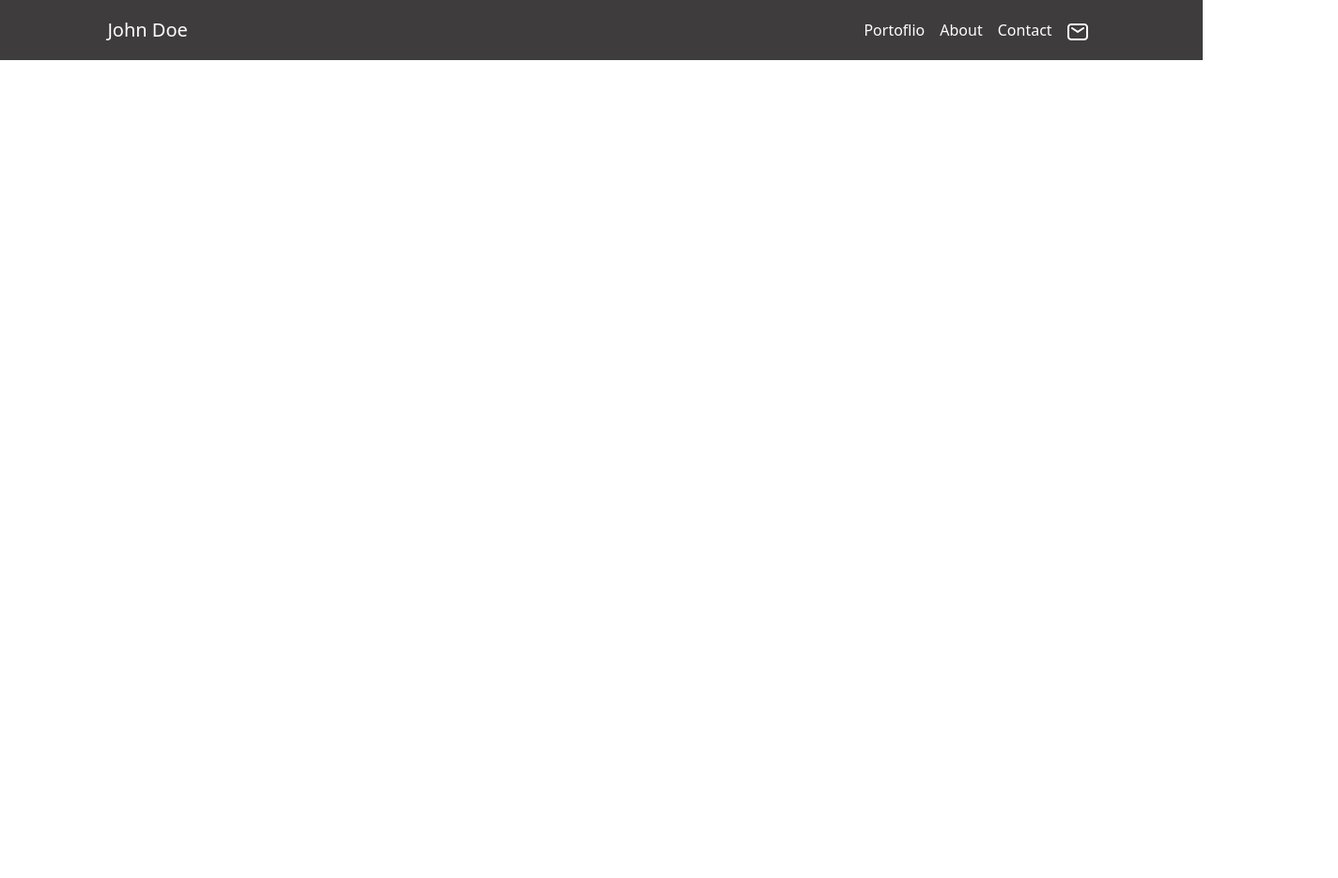
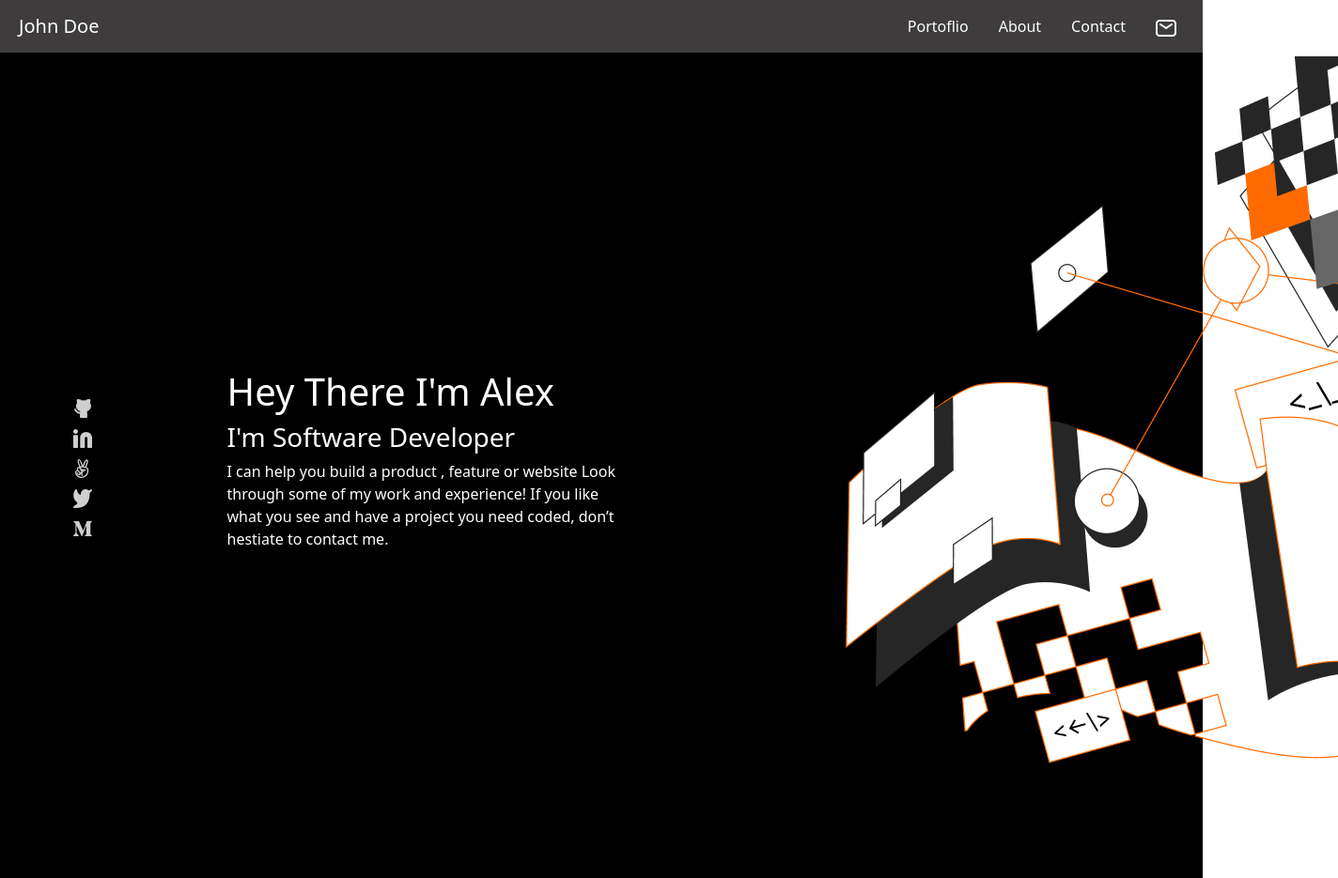
Before and after one commit to fasaldana/portfolio-prototype, a plain HTML site: page index.html in a window 1280 px wide. Shown: the whole page at 94% size, 1424 px wide, since content can reach past the window. Before the commit the page ends 800 px from the top, so only its background shows below. Drawn offline with nearby package versions, Linux system fonts and the light colour scheme.

Commit message:
Update index.html using bootstrap

```diff
--- a/index.html
+++ b/index.html
@@ -11,21 +11,50 @@
     <script src="https://cdn.jsdelivr.net/npm/bootstrap@5.0.2/dist/js/bootstrap.bundle.min.js"
         integrity="sha384-MrcW6ZMFYlzcLA8Nl+NtUVF0sA7MsXsP1UyJoMp4YLEuNSfAP+JcXn/tWtIaxVXM"
         crossorigin="anonymous"></script>
-        <link rel="stylesheet" href="styles.css">
+    <link rel="stylesheet" href="styles.css">
 </head>
 
 <body>
-    <nav class="navbar navbar-expand-lg ">
+    <nav class="navbar navbar-expand-lg p-2">
         <div class="container-fluid">
             <a class="navbar-brand" href="#">John Doe</a>
-            <ul class="navbar-nav" >
-                <li class="nav-item"> <a class="nav-link" href="#">Portoflio</a></li>
-                <li class="nav-item"> <a class="nav-link" href="#">About</a></li>
-                <li class="nav-item"> <a class="nav-link" href="#">Contact</a></li>
-                <li class="nav-item"> <a class="nav-link" href="mailto:test@test.com"><img src="images/icons/email.svg" alt="Email"/></a></li>
+            <ul class="navbar-nav">
+                <li class="nav-item ms-lg-3"> <a class="nav-link" href="#">Portoflio</a></li>
+                <li class="nav-item ms-lg-3"> <a class="nav-link" href="#">About</a></li>
+                <li class="nav-item ms-lg-3"> <a class="nav-link" href="#">Contact</a></li>
+                <li class="nav-item ms-lg-3"> <a class="nav-link" href="mailto:test@test.com"><img
+                            src="images/icons/email.svg" alt="Email" /></a></li>
             </ul>
         </div>
     </nav>
+    <div class="container-fluid bg-black text-white pt-1">
+        <div class="row ps-2">
+            <div class="container col-md-1 align-self-center">
+                <center>
+                    <ul class="list-group list-unstyled gap-2">
+                        <li class="list-group-flush"><a href="#"><img src="images/icons/github.svg" alt=""></a></li>
+                        <li class="list-group-flush"><a href="#"><img src="images/icons/Linkedin.svg" alt=""></a></li>
+                        <li class="list-group-flush"><a href="#"><img src="images/icons/angel-List.svg" alt=""></a></li>
+                        <li class="list-group-flush"><a href="#"><img src="images/icons/twitter.svg" alt=""></a></li>
+                        <li class="list-group-flush"><a href="#"><img src="images/icons/medium.svg" alt=""></a></li>
+                    </ul>
+                </center>
+
+            </div>
+            <div class="container p-5 col-md-5 align-self-center">
+                <h1>Hey There I'm Alex</h1>
+                <h3>I'm Software Developer</h3>
+                <p>I can help you build a product , feature or website Look through some of my work and experience! If
+                    you
+                    like what you see and have a project you need coded,
+                    don’t hestiate to contact me.</p>
+            </div>
+            <div class="col-md-5">
+                <img src="images/icons/Illustration-header.png" alt="">
+            </div>
+
+        </div>
+    </div>
 </body>
 
 </html>
--- a/styles.css
+++ b/styles.css
@@ -1,7 +1,7 @@
-.navbar{
-    background-color: #3E3C3C;
-    padding: 12px 8%;
+.navbar {
+  background-color: #3e3c3c;
 }
-.navbar .navbar-brand ,.navbar .nav-link{
-    color: #fff;
+.navbar .navbar-brand,
+.navbar .nav-link {
+  color: #fff;
 }
```
Also changed, not shown: images/icons/Illustration-header.png (added), images/icons/Linkedin.svg (added), images/icons/angel-List.svg (added), images/icons/github.svg (added), images/icons/medium.svg (added), images/icons/twitter.svg (added).
